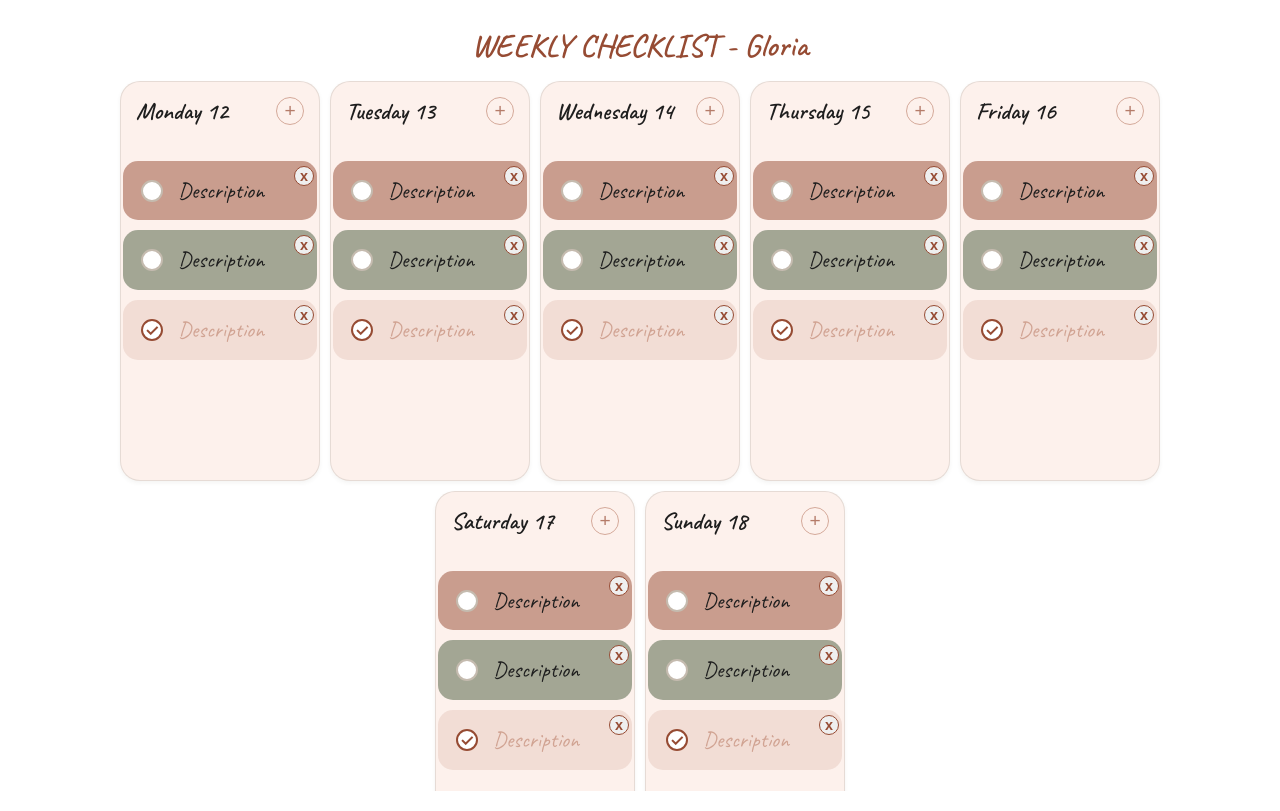
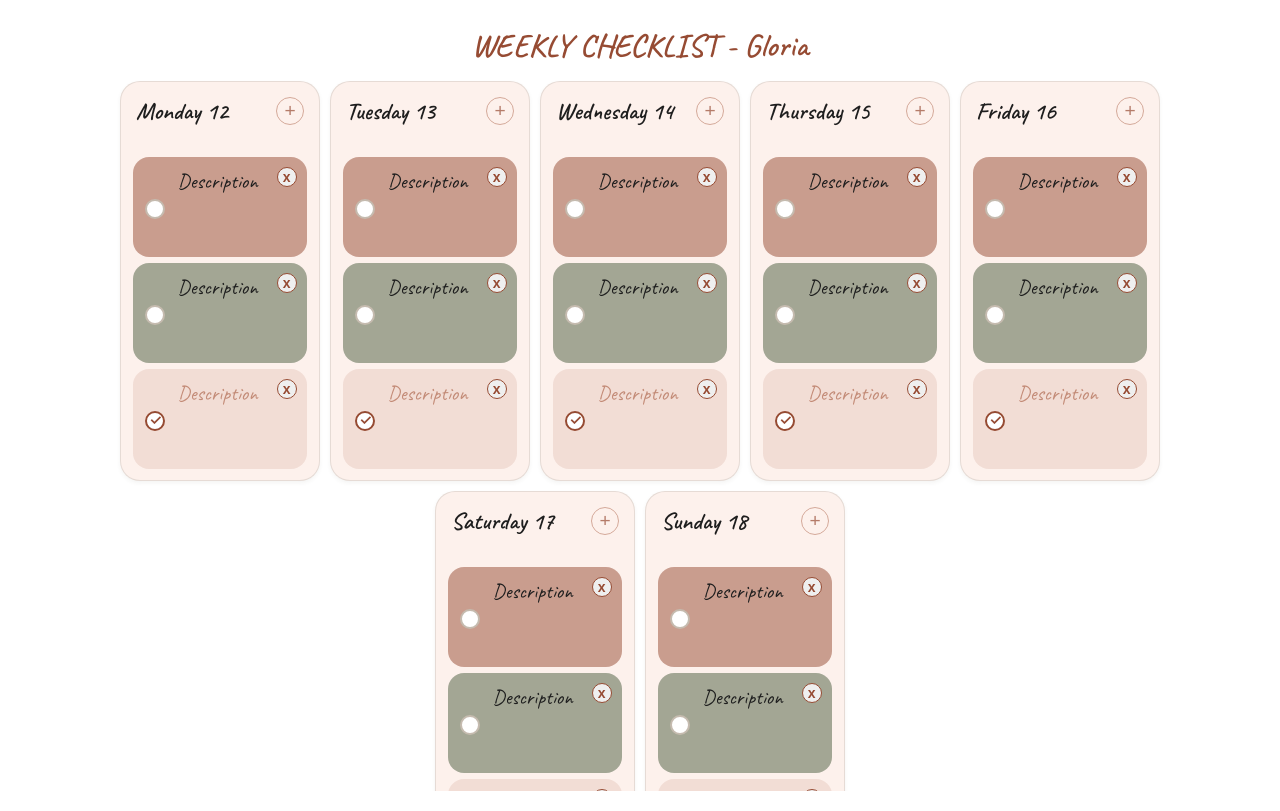
Before and after one commit to gloriarodrife/weekly-todo-nextjs, a Next.js app: page / in a window 1280 px wide. Built offline with nearby package versions, Linux system fonts and the light colour scheme.

Commit message:
fix: Fix some style error adding scroll to tje item task

```diff
--- a/src/components/TaskItem.css
+++ b/src/components/TaskItem.css
@@ -1,11 +1,15 @@
 @import '../app/globals.css';
 .task-item {
-  display: flex;
+  display: grid;
+  grid-template-columns: 24px 1fr 24px;
   align-items: center;
-  gap: 15px;
-  padding: 12px 18px;
-  margin: 10px 0;
-  border-radius: 15px;
+  height: 100px;
+  min-height: 100px;
+  gap: 8px;
+  padding: 12px;
+  margin: 6px;
+  border-radius: 16px;
+  position: relative;
   cursor: pointer;
   transition: all 0.3s ease;
   background-color: color-mix(
@@ -28,8 +32,8 @@
 }
 
 .task-checkbox {
-  width: 22px;
-  height: 22px;
+  width: 20px;
+  height: 20px;
   border-radius: 50%;
   border: 2px solid var(--priority-low-soft);
   display: flex;
@@ -37,22 +41,34 @@
   justify-content: center;
   background-color: white;
   flex-shrink: 0;
-  transition: border-color 0.3s ease;
 }
 
 .check-mark {
   color: var(--priority-high);
-  font-size: 16px;
+  font-size: 14px;
   font-weight: bold;
-  line-height: 1;
 }
 
 .task-text {
   font-family: var(--font-titles);
-  font-size: 1.4rem;
+  font-size: 1.3rem;
+  line-height: 1.2;
   margin: 0;
   color: var(--foreground);
-  transition: all 0.3s ease;
+  height: 80px;
+  overflow-y: auto;
+  overflow-x: hidden;
+  padding-right: 5px;
+  word-break: break-word;
+}
+
+.task-text::-webkit-scrollbar {
+  width: 4px;
+}
+
+.task-text::-webkit-scrollbar-thumb {
+  background: var(--priority-low-soft);
+  border-radius: 10px;
 }
 
 .task-item.is-done {
@@ -70,7 +86,6 @@
 .task-item.is-done .task-text {
   text-decoration-color: var(--priority-high);
   color: var(--priority-high-soft);
-  opacity: 0.7;
 }
 
 .task-item:hover {
@@ -79,18 +94,18 @@
 }
 
 .delete-task-btn {
-  cursor: pointer;
+  border: 1px solid var(--priority-high);
+  color: var(--priority-high);
+  border-radius: 50%;
+  width: 20px;
+  height: 20px;
   display: flex;
   align-items: center;
   justify-content: center;
-  width: 20px;
-  height: 20px;
-  border-radius: 50%;
-  border: 1px solid var(--priority-high);
-  color: var(--priority-high);
-  font-size: 0.9rem;
+  font-size: 14px;
   font-weight: bold;
-  position: relative;
-  bottom: 15px;
-  left: 15px;
+  cursor: pointer;
+  position: absolute;
+  top: 10px;
+  right: 10px;
 }
```
